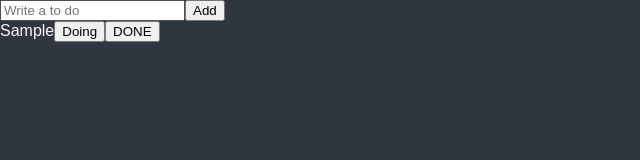
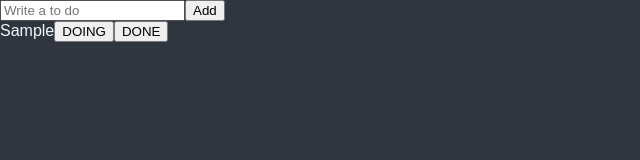
Before and after one commit to ryuncoders/react-master, a React (Create React App) app: page / in a window 1280 px wide. Both pictures are taken after typing "Sample" into the empty fields and a click on the button "Add". Shown: the top 160 px of the page, without its empty margins (0-640 px from the left). Built offline with nearby package versions, Linux system fonts and the light colour scheme.

Commit message:
fix(ToDoList): Changing category

```diff
--- a/src/components/ToDo.tsx
+++ b/src/components/ToDo.tsx
@@ -4,13 +4,10 @@ import { useSetRecoilState } from "recoil";
 
 function ToDo({ text, category, id }: IToDo) {
   const setToDos = useSetRecoilState(toDoState);
-  const onClick = (event: React.MouseEvent<HTMLButtonElement>) => {
-    const {
-      currentTarget: { name },
-    } = event;
+  const onClick = (setCategory: IToDo["category"]) => {
     setToDos((oldToDos) => {
       const targetIndex = oldToDos.findIndex((todo) => todo.id === id);
-      const newToDo = { text, id, category: name as any };
+      const newToDo = { text, id, category: setCategory };
       console.log(newToDo);
       return [
         ...oldToDos.slice(0, targetIndex),
@@ -23,17 +20,17 @@ function ToDo({ text, category, id }: IToDo) {
     <li>
       <span>{text}</span>
       {category !== "TO_DO" && (
-        <button name="TO_DO" onClick={onClick}>
+        <button name="TO_DO" onClick={() => onClick("TO_DO")}>
           TO DO
         </button>
       )}
       {category !== "DOING" && (
-        <button name="DOING" onClick={onClick}>
-          Doing
+        <button name="DOING" onClick={() => onClick("DOING")}>
+          DOING
         </button>
       )}
       {category !== "DONE" && (
-        <button name="DONE" onClick={onClick}>
+        <button name="DONE" onClick={() => onClick("DONE")}>
           DONE
         </button>
       )}
```
